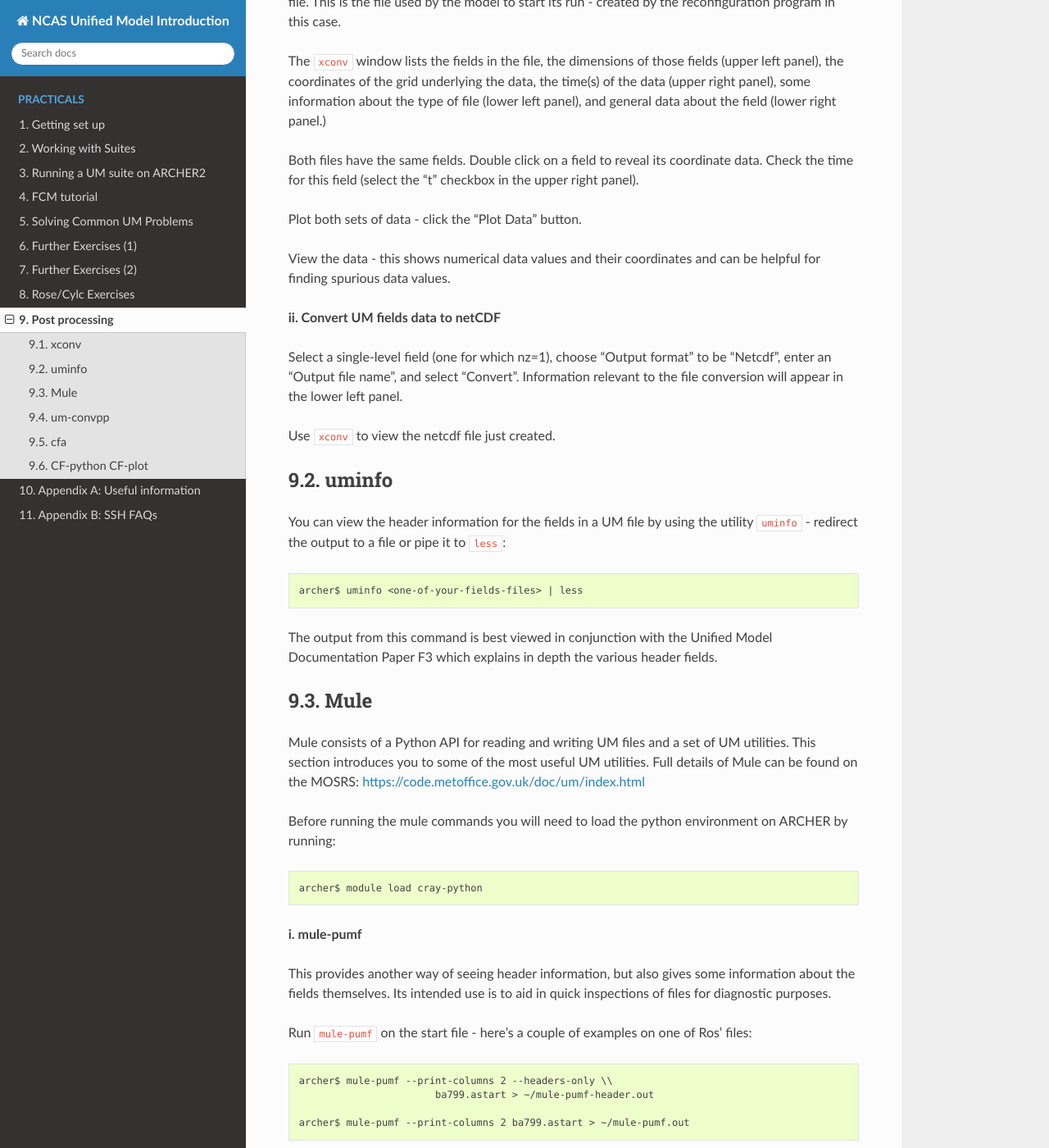
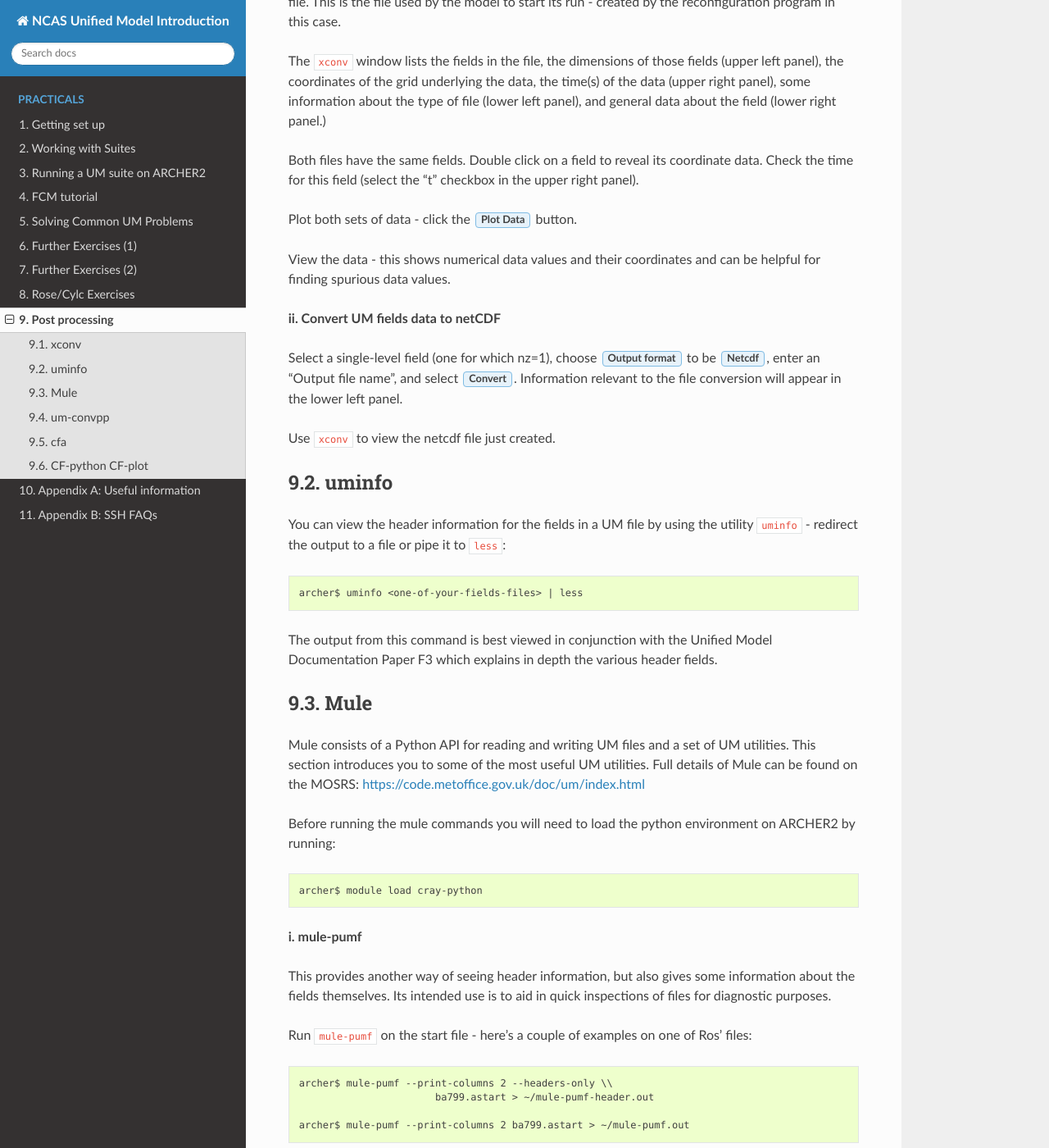
Before and after one commit to NCAS-CMS/um-training, a Sphinx documentation site: the page built from practicals/source/post-processing.rst, in a window 1280 px wide and 1400 px high, scrolled down 515 px. Shown: the whole window at 82% size. Built offline with Sphinx 7.4.7 and the Read the Docs theme 2.0.0, drawn with Linux system fonts in a browser that asks for light colours; some of the changed text lies outside the part shown.

Commit message:
Cosmetic changes.

```diff
--- a/practicals/source/post-processing.rst
+++ b/practicals/source/post-processing.rst
@@ -16,13 +16,13 @@ The ``xconv`` window lists the fields in the file, the dimensions of those field
 
 Both files have the same fields. Double click on a field to reveal its coordinate data. Check the time for this field (select the "t" checkbox in the upper right panel).
 
-Plot both sets of data - click the "Plot Data" button.
+Plot both sets of data - click the :guilabel:`Plot Data` button.
 
 View the data - this shows numerical data values and their coordinates and can be helpful for finding spurious data values.
 
 **ii. Convert UM fields data to netCDF**
 
-Select a single-level field (one for which nz=1), choose "Output format" to be "Netcdf", enter an "Output file name", and select "Convert". Information relevant to the file conversion will appear in the lower left panel.
+Select a single-level field (one for which nz=1), choose :guilabel:`Output format` to be :guilabel:`Netcdf`, enter an "Output file name", and select :guilabel:`Convert`. Information relevant to the file conversion will appear in the lower left panel.
 
 Use ``xconv`` to view the netcdf file just created.
 
@@ -40,7 +40,7 @@ Mule
 
 Mule consists of a Python API for reading and writing UM files and a set of UM utilities.  This section introduces you to some of the most useful UM utilities.  Full details of Mule can be found on the MOSRS: https://code.metoffice.gov.uk/doc/um/index.html
 
-Before running the mule commands you will need to load the python environment on ARCHER by running: ::
+Before running the mule commands you will need to load the python environment on ARCHER2 by running: ::
 
   archer$ module load cray-python
 
@@ -84,7 +84,7 @@ Set the stack size limit to unlimited, and add the path to ``um-convpp`` to your
   archer$ ulimit -s unlimited
   archer$ export PATH=$UMDIR/vn11.2/cce/utilities:$PATH
 
-Run ``um-convpp`` on a fieldsfile (E.g ba799a.pc19880901_00) ::
+Run ``um-convpp`` on a fieldsfile (E.g `ba799a.pc19880901_00`) ::
 
   archer$ cd /home/n02/n02/ros/cylc-run/u-ba799/share/data/History_Data
   archer$ um-convpp ba799a.pc19880901_00 ba799a.pc19880901_00.pp
```
Also changed, not shown: 1 other file.
